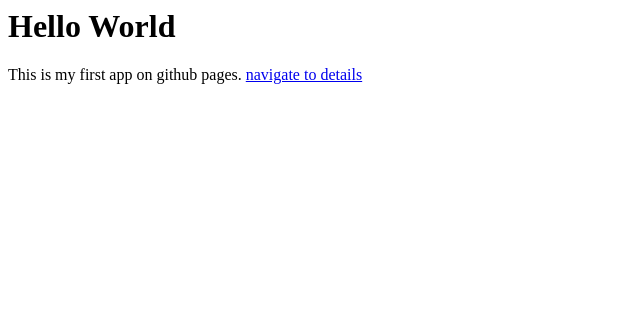
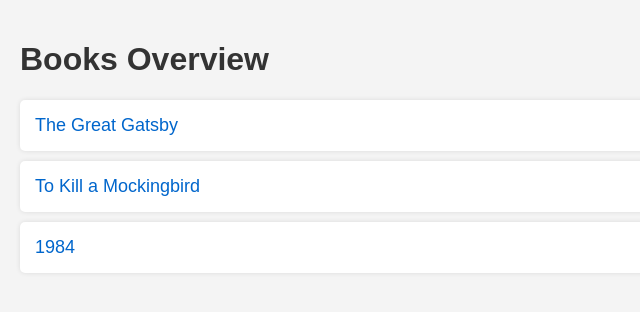
Before and after one commit to sker65/test-octo, a plain HTML site: page docs/index.html in a window 1280 px wide. Shown: the whole page, without its empty margins (0-640 px from the left). Drawn offline with Linux system fonts and the light colour scheme.

Commit message:
- try with books

```diff
--- a/docs/index.html
+++ b/docs/index.html
@@ -1,8 +1,57 @@
-<html>
-  <body>
-    <h1>Hello World</h1>
-    <p>This is my first app on github pages.
-      <a href="detail.html">navigate to details</a>
-    </p>
-  </body>
+<!DOCTYPE html>
+<html lang="en">
+
+<head>
+  <meta charset="UTF-8">
+  <meta name="viewport" content="width=device-width, initial-scale=1.0">
+  <title>Books Overview</title>
+  <style>
+    body {
+      font-family: Arial, sans-serif;
+      margin: 0;
+      padding: 20px;
+      background-color: #f4f4f4;
+    }
+
+    h1 {
+      color: #333;
+    }
+
+    .book-list {
+      list-style: none;
+      padding: 0;
+    }
+
+    .book-list li {
+      background-color: #fff;
+      padding: 15px;
+      margin-bottom: 10px;
+      border-radius: 5px;
+      box-shadow: 0 0 5px rgba(0, 0, 0, 0.1);
+    }
+
+    .book-list li a {
+      text-decoration: none;
+      color: #0066cc;
+      font-size: 18px;
+    }
+
+    .book-list li a:hover {
+      text-decoration: underline;
+    }
+  </style>
+</head>
+
+<body>
+
+  <h1>Books Overview</h1>
+  <ul class="book-list">
+    <li><a href="book1.html">The Great Gatsby</a></li>
+    <li><a href="book2.html">To Kill a Mockingbird</a></li>
+    <li><a href="book3.html">1984</a></li>
+    <!-- Add more books here -->
+  </ul>
+
+</body>
+
 </html>
```
Also changed, not shown: docs/book1.html (added, +55 -0 lines).
